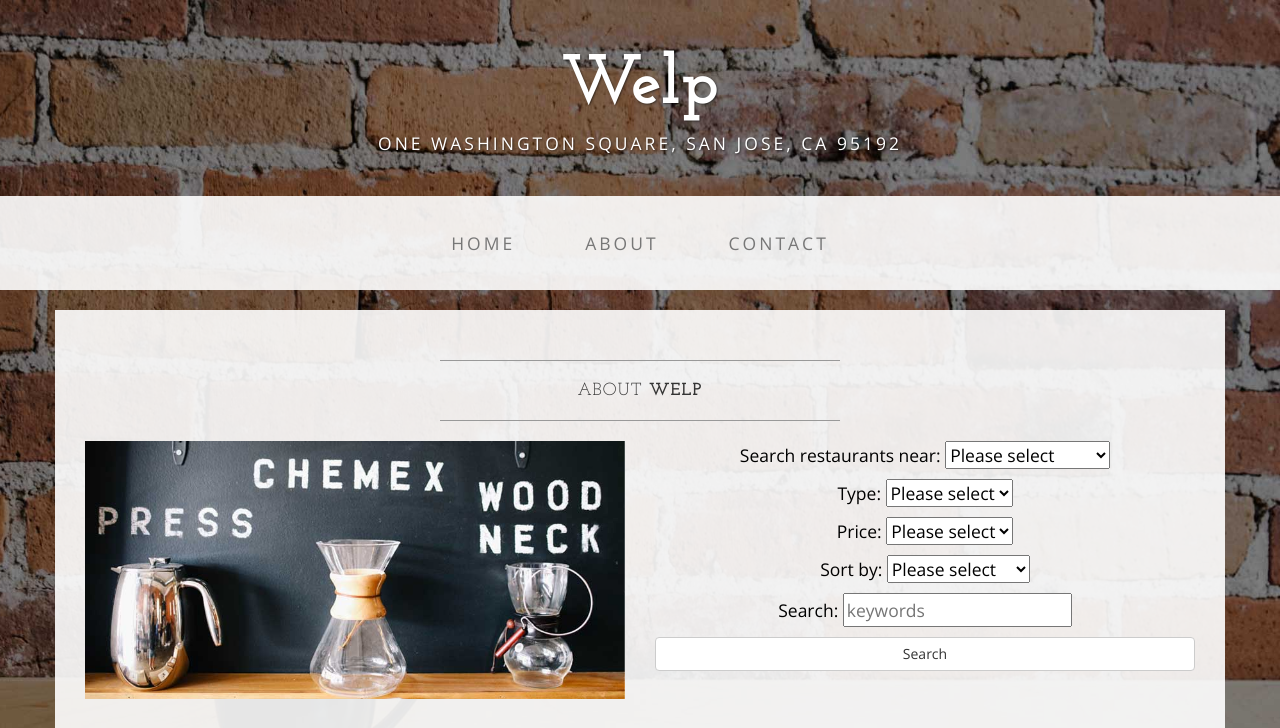
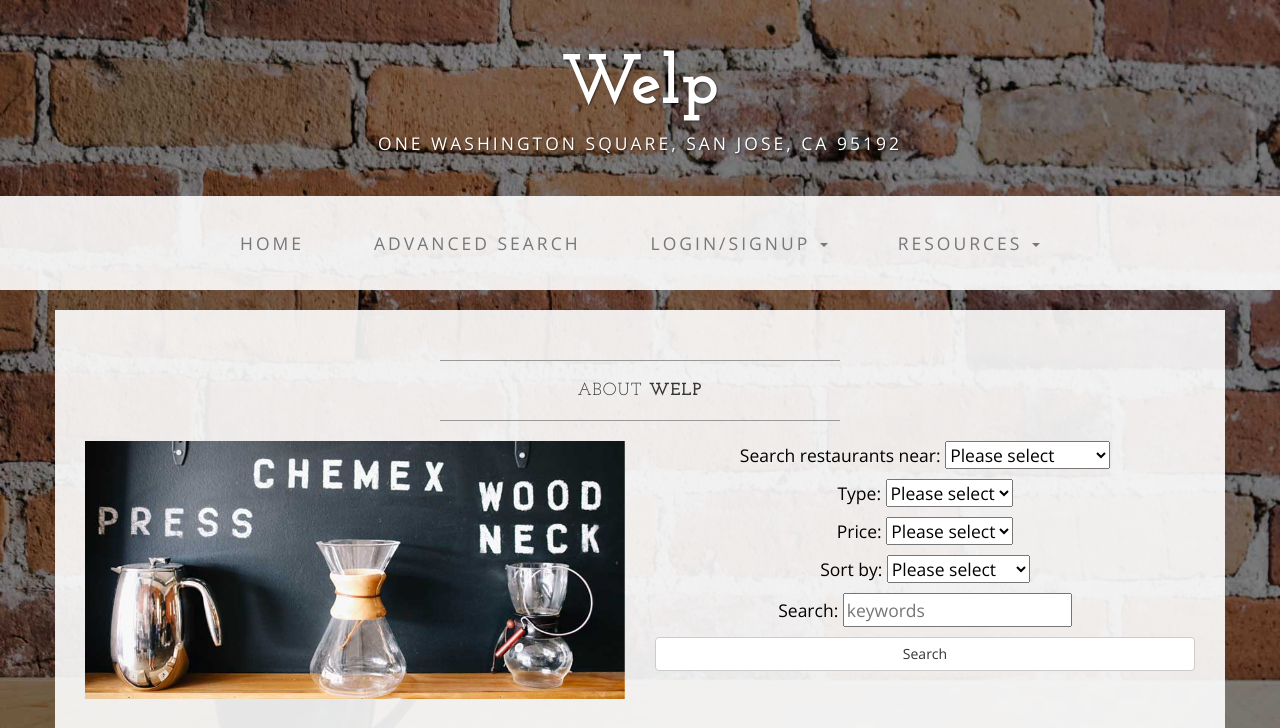
Before and after one commit to GibranMo/cmpe165, a PHP site: page /search.php in a window 1280 px wide. Shown: the top 728 px of the page. Run offline with PHP 8.4, Linux system fonts and the light colour scheme.

Commit message:
OKAY LAST ONE I PROMISE
added navbar to gibrans search php.
THIS IS THE LASTEST RELEASE

```diff
--- a/welp/search.php
+++ b/welp/search.php
@@ -61,12 +61,48 @@ session_start();
                     <li>
                         <a href="index.php">Home</a>
                     </li>
-                    <li>
-                        <a href="about.php">About</a>
+
+
+                     <li>
+                        <a href="search.php">Advanced Search</a>
                     </li>
-                    <li>
-                        <a href="contact.php">Contact</a>
+
+
+
+
+
+                     <li class="dropdown pull-right">
+                        <a href="#" data-toggle="dropdown" class="dropdown-toggle">Resources <b class="caret"></b></a>
+                        <ul class="dropdown-menu">
+                            <li><a href="about.php">About</a></li>
+                            <li><a href="contact.php">Contact</a></li>
+                            <!--<li><a href="signup.php">Sign Up</a></li>-->
+                            <!--<li class="divider"></li>-->
+                            <!--<li><a href="#">Log out</a></li>-->
+                        </ul>
                     </li>
+
+                    <?php
+
+                        if (isset($_SESSION["pwrd"]) == false )
+                        {
+                            print "<li class=\"dropdown pull-right\">";
+								print "<a href=\"#\" data-toggle=\"dropdown\" class=\"dropdown-toggle\">Login/Signup <b class=\"caret\"></b></a>";
+								print "<ul class=\"dropdown-menu\">";
+                                                                print "<li><a href=\"login.php\">Login</a></li>";
+								print "<li><a href=\"signup.php\">Signup</a></li>";
+								print "</ul>";
+							print "</li>";
+
+                        }else if(isset($_SESSION["pwrd"]))
+                            {
+                                print "<li>";
+                                    print "<a href=\"logout.php\">Logout</a>";
+                                print "</li>";
+                            }
+
+                    ?>
+
                 </ul>
             </div>
             <!-- /.navbar-collapse -->
```
